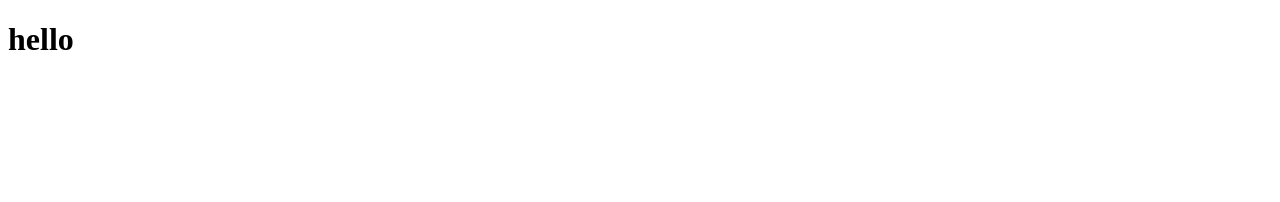
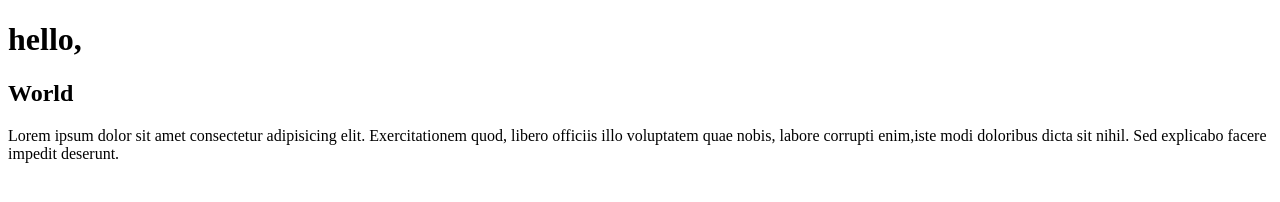
Before and after one commit to ananthumv/gitTutorial, a plain HTML site: page index.html in a window 1280 px wide. Drawn offline with Linux system fonts and the light colour scheme.

Commit message:
Second commit

```diff
--- a/index.html
+++ b/index.html
@@ -6,6 +6,14 @@
     <title>Document</title>
 </head>
 <body>
-    <h1>hello</h1>
+    <h1>hello,</h1>
+
+    <h2>World</h2>
+    <p>
+        Lorem ipsum dolor sit amet consectetur adipisicing elit.
+        Exercitationem quod, libero officiis illo voluptatem quae nobis,
+        labore corrupti enim,iste modi doloribus dicta sit nihil.
+        Sed explicabo facere impedit deserunt.
+    </p>
 </body>
 </html>
```
